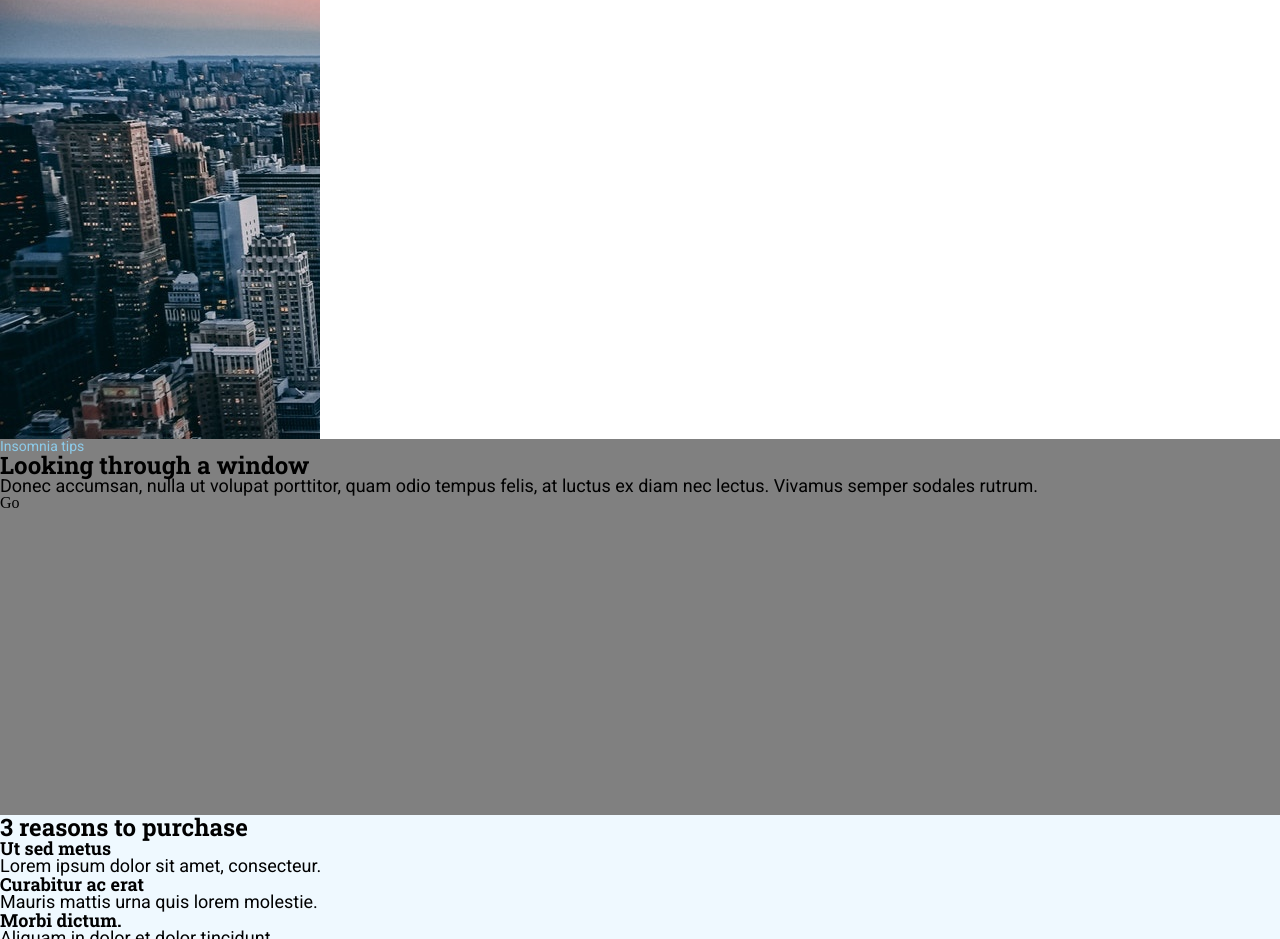
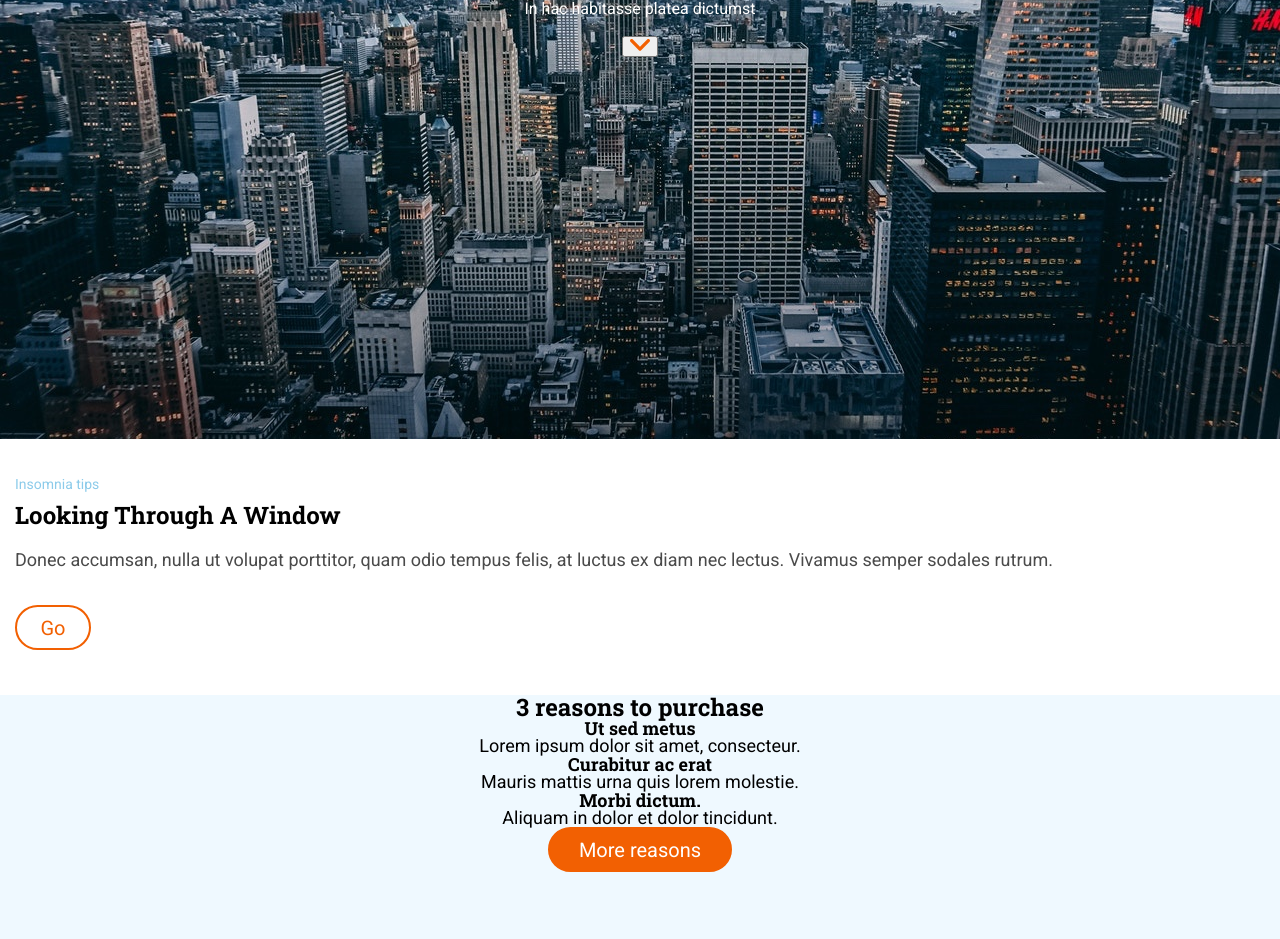
Before and after one commit to Adalab/modulo-1-evaluacion-final-SorayaAC, a website: page docs/index.html in a window 1280 px wide. Shown: the part 129-1068 px from the top of the page. Drawn offline with Linux system fonts and the light colour scheme.

Commit message:
Updapted docs

```diff
--- a/docs/index.html
+++ b/docs/index.html
@@ -26,16 +26,26 @@
       </div>
     </header>
 
+
+    <main>
       <!-- hero -->
-    <section class="hero">
-      <div class="hero__image">
-        <h1 class="hero__title1">Anonymous proxy</h1>
-        <h2 class="hero__title2">In hac habitasse platea dictumst</h2>
+      <section>
+        <div class="hero__container">
+          <div class="hero__container--cover">
+            <h1 class="hero__container--title1">Anonymous proxy</h1>
+            <h2 class="hero__container--title2">In hac habitasse platea dictumst</h2>
+            <button class="hero__container__button">
+              <img
+                src="/assets/images/ico-scroll-down.svg"
+                alt=""
+                class="hero__container--scroll"
+              />
+            </button>
+          </div>
         </div>
       </section>
 
-    <!-- main -->
-    <main>
+      <!-- looking -->
       <section class="tips">
         <p class="tips__small">Insomnia tips</p>
         <h3 class="tips__title">Looking through a window</h3>
@@ -43,28 +53,31 @@
           Donec accumsan, nulla ut volupat porttitor, quam odio tempus felis, at
           luctus ex diam nec lectus. Vivamus semper sodales rutrum.
         </p>
-        Go
+        <button class="tips__button">Go</button>
       </section>
 
+
+      <!-- reasons -->
       <section class="reasons">
           <h3 class="reasons__title">3 reasons to purchase</h3>
 
-        <article class="reasons__item">
-          <h4 class="reasons__item--title">Ut sed metus</h4>
-          <p class="reasons__item--text">Lorem ipsum dolor sit amet, consecteur.</p>
+          <article class="reasons__item1">
+            <h4 class="reasons__item1--title1">Ut sed metus</h4>
+            <p class="reasons__item1--text1">Lorem ipsum dolor sit amet, consecteur.</p>
           </article>
 
-        <article class="reasons__item"></article>
-        <h4 class="reasons__item--title">Curabitur ac erat</h4>
-        <p class="reasons__item--text">Mauris mattis urna quis lorem molestie.</p>
+          <article class="reasons__item2"></article>
+          <h4 class="reasons__item2--title2">Curabitur ac erat</h4>
+          <p class="reasons__item2--text2">Mauris mattis urna quis lorem molestie.</p>
           </article>
 
-        <article class="reasons__item">
-          <h4 class="reasons__item--title">Morbi dictum.</h4>
-          <p class="reasons__item--text">Aliquam in dolor et dolor tincidunt.</p>
+          <article class="reasons__item3">
+            <h4 class="reasons__item3--title3">Morbi dictum.</h4>
+            <p class="reasons__item3--text3">Aliquam in dolor et dolor tincidunt.</p>
           </article>
+          <button class="button">More reasons</button>
 
-        More reasons
+
         </section>
     </main>
     <!-- footer -->
@@ -87,9 +100,9 @@
         </ul>
       </nav>
 
-      <ul>
-        <li>&copy; 2021</li>
-        <li>we components</li>
+      <ul class="footer__copy">
+        <li class="footer__copy--item1">&copy;2021</li>
+        <li class="footer__copy--item2">we components</li>
       </ul>
     </footer>
 
--- a/src/scss/layout/_looking.scss
+++ b/src/scss/layout/_looking.scss
@@ -5,31 +5,32 @@
 	align-items: left;
 
 	&__small {
-		width: 90px;
-  		height: 30px;
+
 		font-family: $text-font;
 		font-size: 14px;
 		color: #8ccbea;
+		line-height: 30px;
 		margin-top: 30px;
 		margin-left: 15px;
 	}
 	&__title {
-		width: 290px;
-  		height: 60px;
+
 		font-family: $title-font;
 		font-size: 24px;
 		text-transform: capitalize;
-		line-height: 1,25px;
+		line-height: 30px;
 		margin-left: 15px;
+		margin-top: 1px;
+
 	}
 	&__text {
-		width: 290px;
-  		height: 120px;
+
 		font-family: $text-font;
 		font-size: 18px;
 		line-height: 30px;
 		color: #4a4a4a;
 		margin-left: 15px;
+		padding-top:15px ;
 	}
 	&__button{
 		width: 76px;
@@ -45,6 +46,8 @@
 		transition: color ease 1s;
 		margin-left: 15px;
 		margin-bottom: 45px;
+		margin-top: 30px;
+
 	}
 	&__button:hover{
 		background-color: #f26002;
```
Also changed, not shown: docs/assets/css/main.css. Lines whose indentation alone changed are shown as unchanged.
